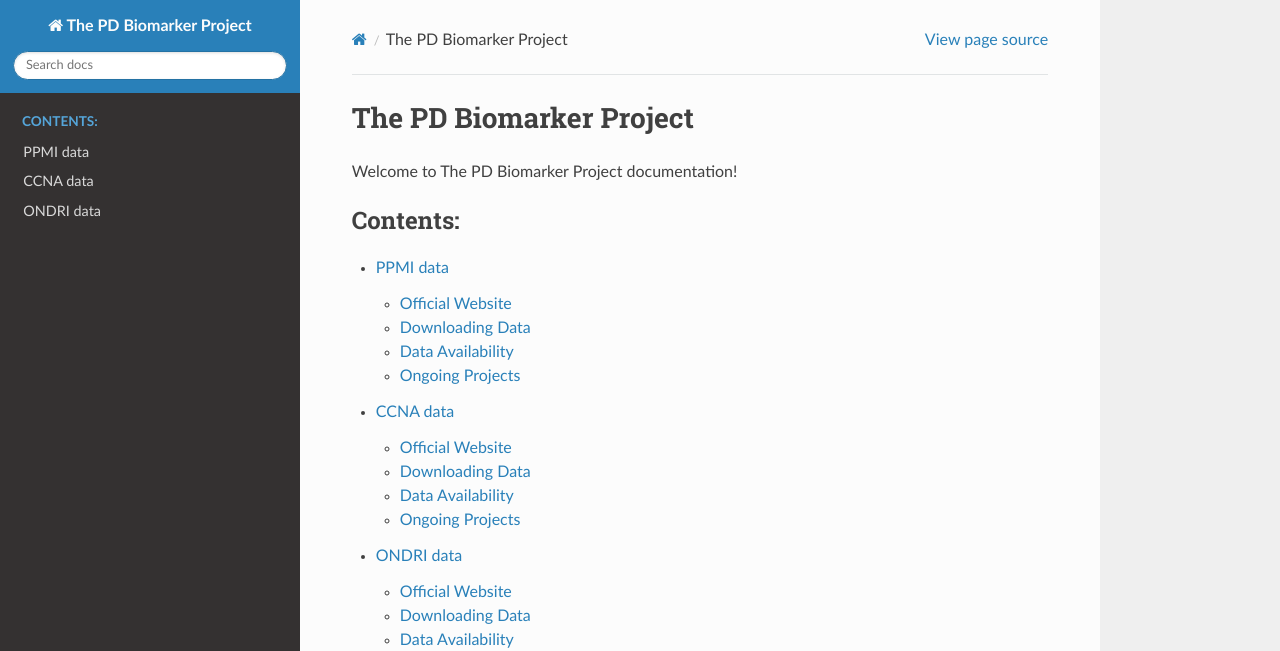
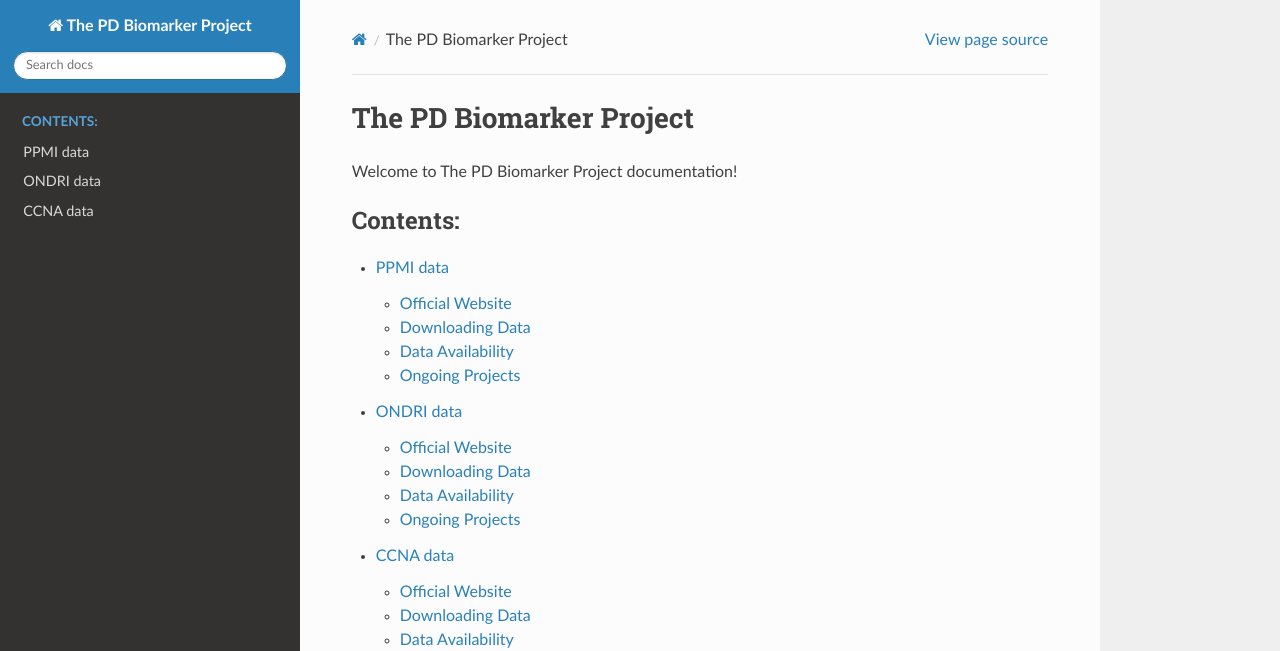
Before and after one commit to akhanf/biomarkerproject, a Sphinx documentation site: the page built from docs/index.rst, in a window 1280 px wide and 1022 px high. Shown: the top 651 px of the window. Built offline with Sphinx 7.4.7 and the Read the Docs theme 2.0.0, drawn with Linux system fonts in a browser that asks for light colours; pages that are not in the unit, such as notebooks, are missing from menus.

```diff
--- a/docs/index.rst
+++ b/docs/index.rst
@@ -8,8 +8,9 @@
    :caption: Contents:
 
    PPMI
+   ONDRI
    CCNA
-   ONDRI
+
 
    getting-started
    data-requirements
```
